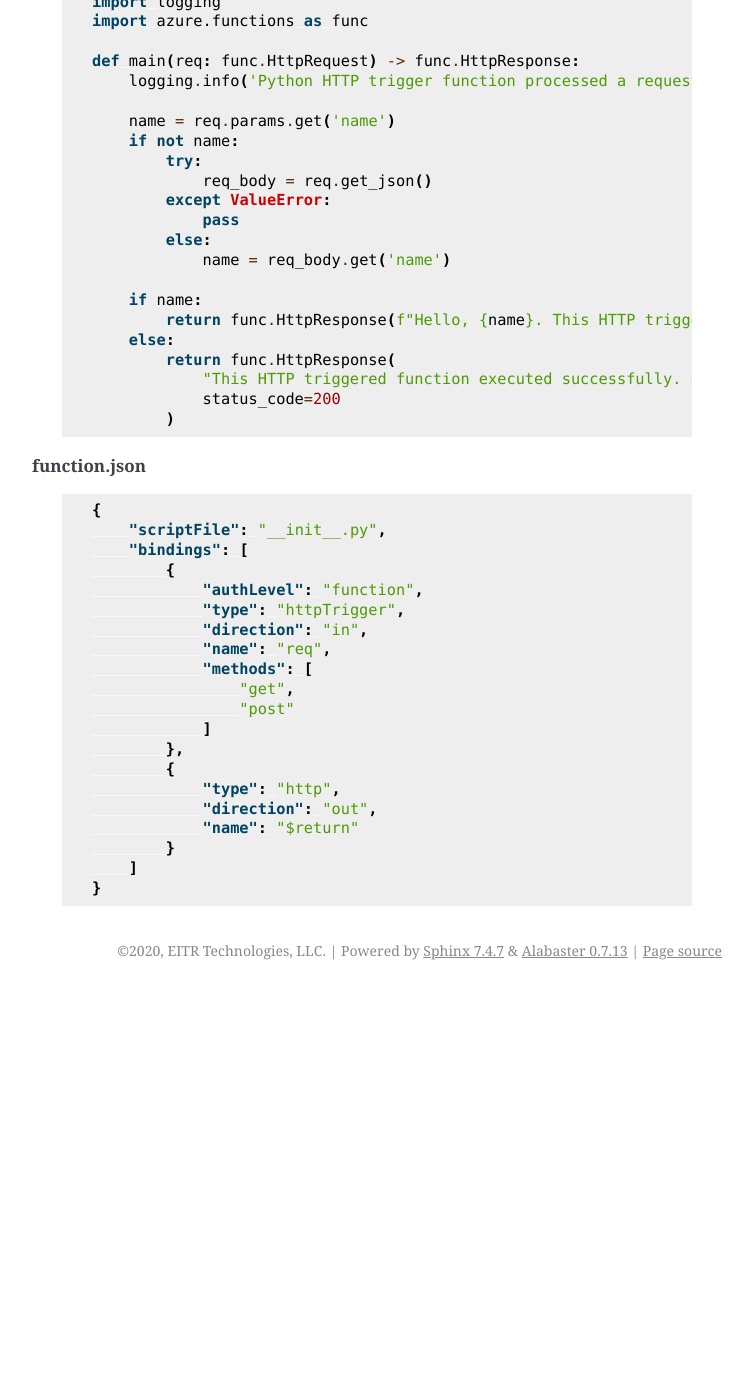
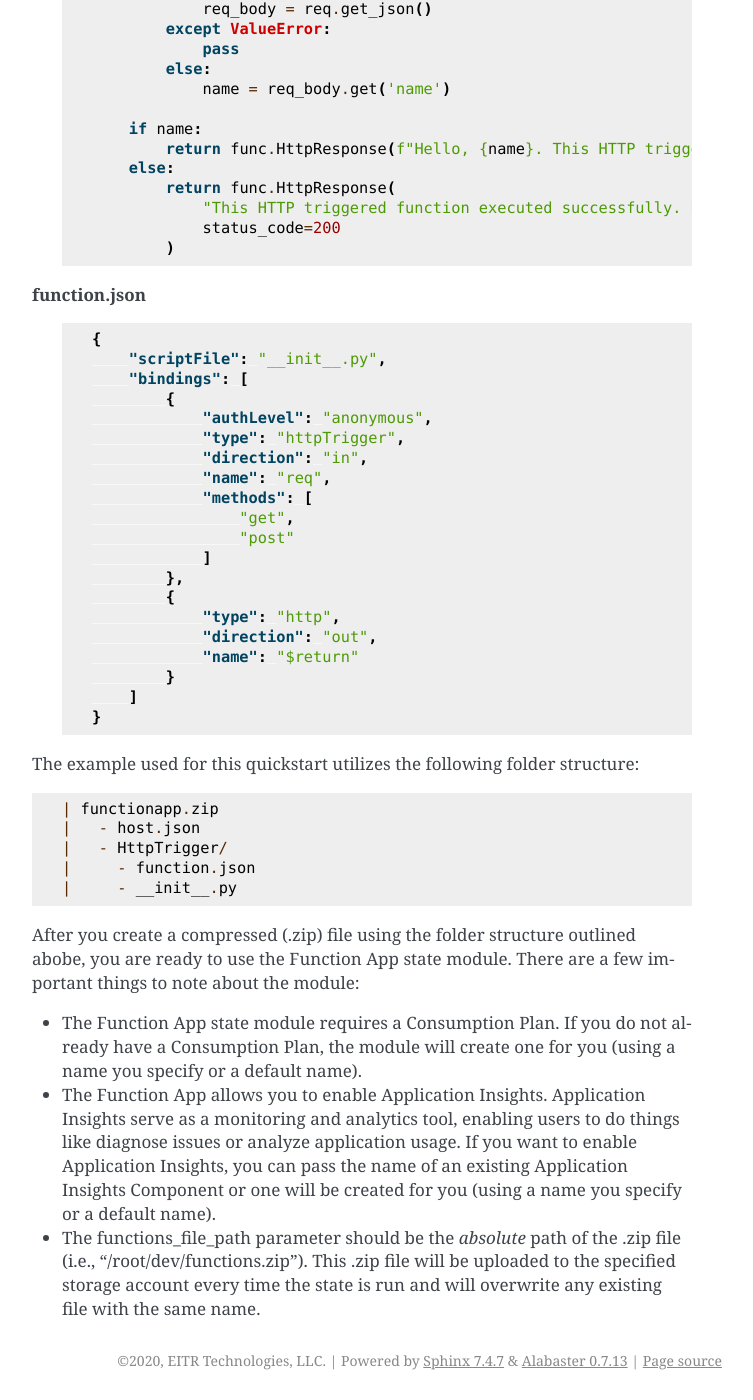
Before and after one commit to eitrtechnologies/idem-azurerm, a Sphinx documentation site: the page built from docs/topics/functionsquickstart.rst, in a window 1280 px wide and 1400 px high, scrolled down 1878 px. Shown: the whole window, without its empty margins (388-1141 px from the left). Built offline with Sphinx 7.4.7, drawn with Linux system fonts in a browser that asks for light colours; before the commit the page ends 2868 px from its top, so only the background shows below that; some of the changed text lies outside the part shown.

Commit message:
Added relevant code and fixed formatting issues

```diff
--- a/docs/topics/functionsquickstart.rst
+++ b/docs/topics/functionsquickstart.rst
@@ -46,15 +46,7 @@
     |   - SharedCode/
     |   - bin/
 
-The example used in this quickstart utilizes the following folder structure::
-
-    | functionapp.zip
-    |   - host.json
-    |   - HttpTrigger/
-    |     - function.json
-    |     - __init__.py
-
-Here is the relevant code for this example that will be inside of the functionapp.zip file:
+Below are all relevant files for this example that will be inside of the functionapp.zip file:
 
 **host.json**
     .. code-block:: JSON
@@ -108,7 +100,7 @@
             "scriptFile": "__init__.py",
             "bindings": [
                 {
-                    "authLevel": "function",
+                    "authLevel": "anonymous",
                     "type": "httpTrigger",
                     "direction": "in",
                     "name": "req",
@@ -124,3 +116,24 @@
                 }
             ]
         }
+
+The example used for this quickstart utilizes the following folder structure::
+
+    | functionapp.zip
+    |   - host.json
+    |   - HttpTrigger/
+    |     - function.json
+    |     - __init__.py
+
+After you create a compressed (.zip) file using the folder structure outlined abobe, you are ready to use the
+Function App state module. There are a few important things to note about the module:
+
+* The Function App state module requires a Consumption Plan. If you do not already have a Consumption Plan, the module
+  will create one for you (using a name you specify or a default name).
+* The Function App allows you to enable Application Insights. Application Insights serve as a monitoring and analytics
+  tool, enabling users to do things like diagnose issues or analyze application usage. If you want to enable Application
+  Insights, you can pass the name of an existing Application Insights Component or one will be created for you (using a
+  name you specify or a default name).
+* The functions_file_path parameter should be the *absolute* path of the .zip file (i.e., "/root/dev/functions.zip").
+  This .zip file will be uploaded to the specified storage account every time the state is run and will overwrite any
+  existing file with the same name.
```
